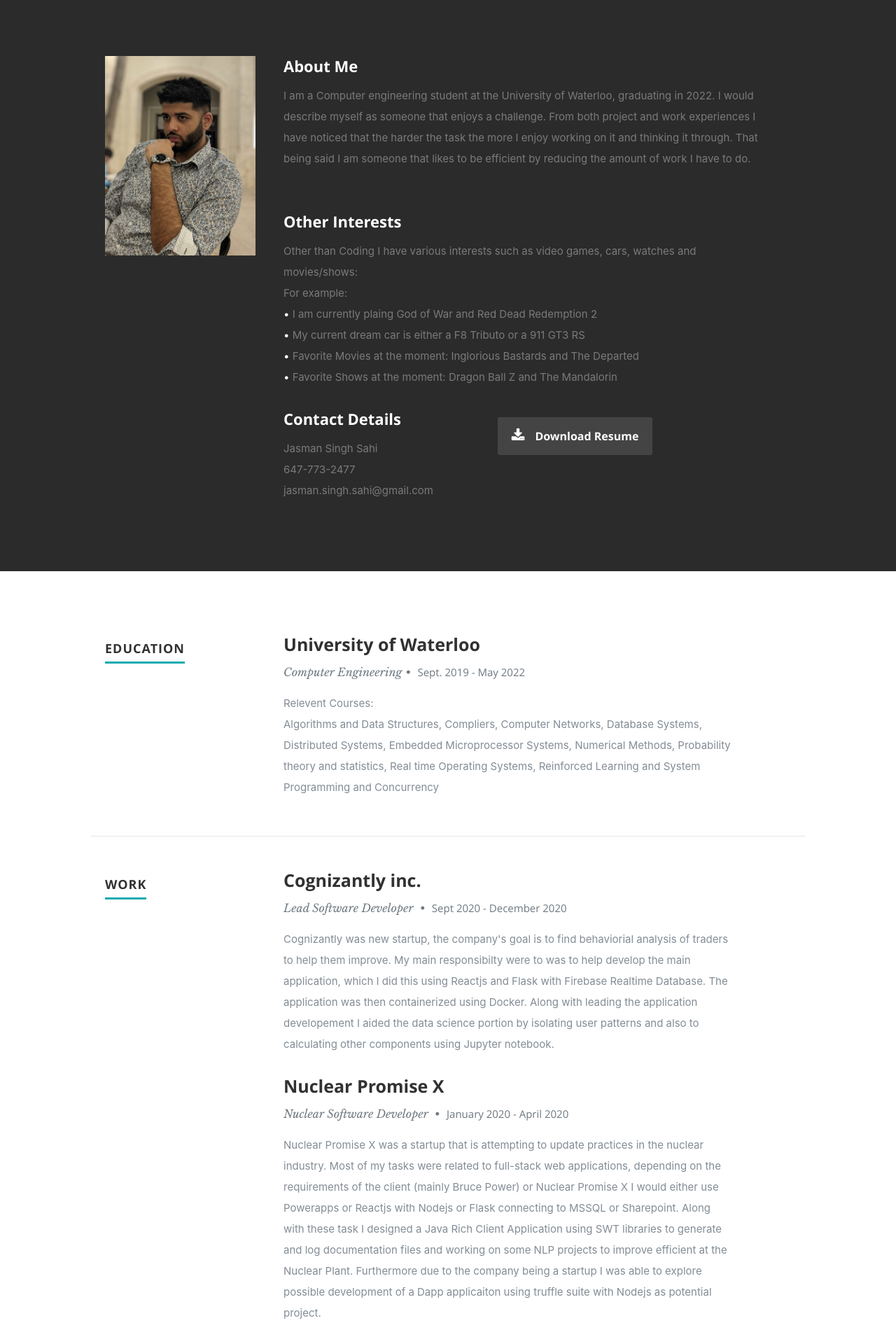
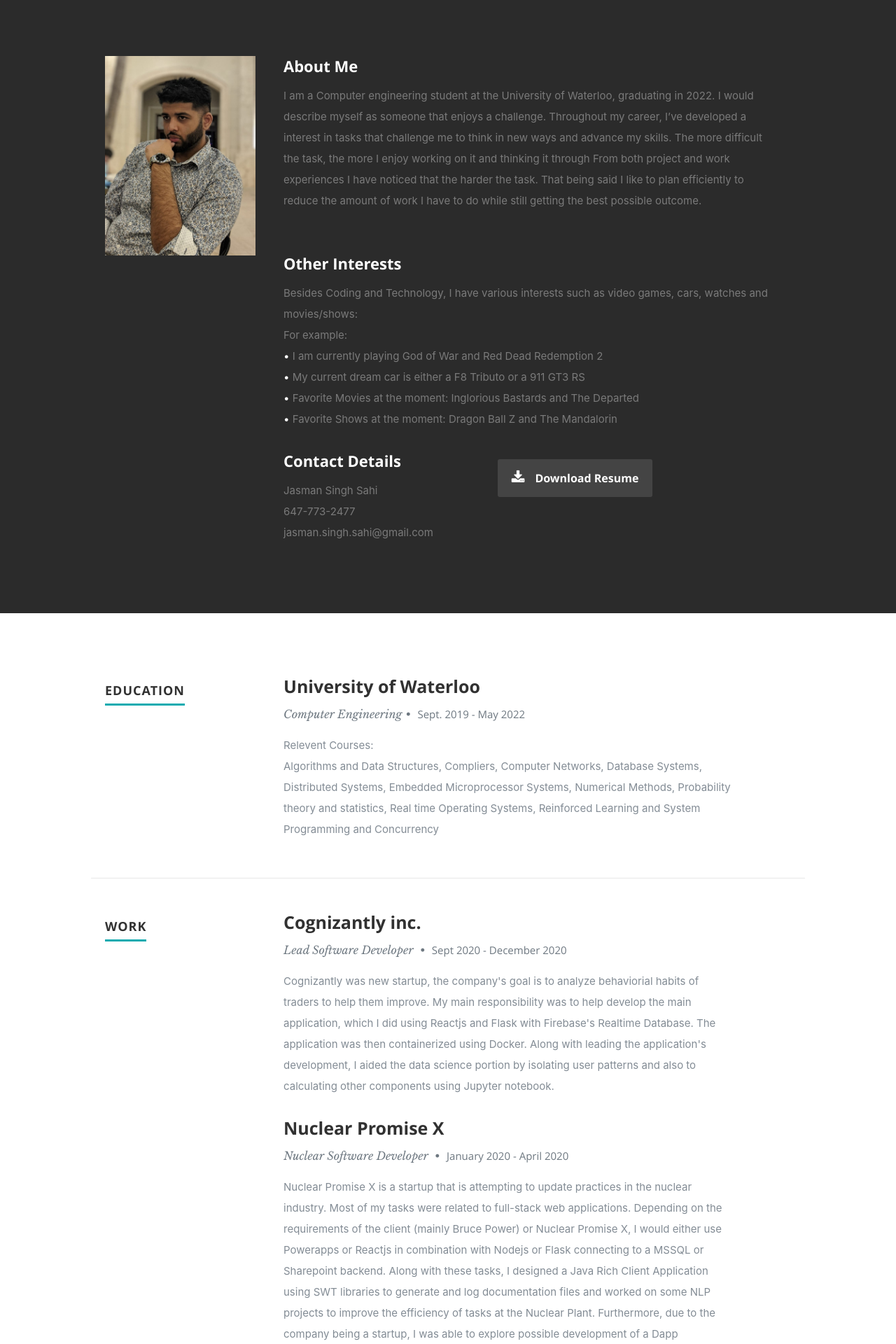
Before and after one commit to Jas1999/PortfolioWebsite, a React (Create React App) app: page / in a window 1280 px wide. Shown: the part 820-2740 px from the top of the page at 70% size. Built offline with nearby package versions, Linux system fonts and the light colour scheme.

Commit message:
updated job descriptiions

```diff
--- a/src/components/about.js
+++ b/src/components/about.js
@@ -14,13 +14,10 @@ export default class AboutMe extends Component {
               <p>
                 I am a Computer engineering student at the University of Waterloo, graduating in 2022.
                 I would describe myself as someone that enjoys a challenge.
-                From both project and work experiences I have noticed that the harder the task
-                the more I enjoy working on it and thinking it through.
-                That being said I am someone that likes to be efficient by reducing the amount of work I
-                have to do.
-
-
-
+                Throughout my career, I’ve developed a interest in tasks that challenge me to think in new ways and advance my skills.
+                The more difficult the task, the more I enjoy working on it and thinking it through
+                From both project and work experiences I have noticed that the harder the task.
+                That being said I like to plan efficiently to reduce the amount of work I have to do while still getting the best possible outcome.
                 <br />
                 <br />
 
@@ -36,10 +33,10 @@ export default class AboutMe extends Component {
 
               <h3>Other Interests </h3>
               <p style={{textAlign:"left"}}>
-              Other than Coding I have various interests such as video games, cars, watches and movies/shows:
+              Besides Coding and Technology, I have various interests such as video games, cars, watches and movies/shows:
               <br/>
               For example: <br/>
-              <span>•</span> I am currently plaing God of War and Red Dead Redemption 2 <br/>
+              <span>•</span> I am currently playing God of War and Red Dead Redemption 2 <br/>
               <span>•</span> My current dream car is either a F8 Tributo or a 911 GT3 RS <br/>
               <span>•</span> Favorite Movies at the moment: Inglorious Bastards and The Departed <br/>
               <span>•</span> Favorite Shows at the moment: Dragon Ball Z and The Mandalorin
--- a/src/components/header.js
+++ b/src/components/header.js
@@ -27,10 +27,13 @@ export default class Header extends Component {
 
               <h1 className="responsive-headline">I'm Jasman Singh Sahi</h1>
               <h3>
-              I am a 4th year Computer engineering student at the University of Waterloo.
-              I am someone that loves challenges and working hard.
+              I am a 4th year Computer engineering student at the University of Waterloo
+              with a strong drive and love of challenges.
               {
                   /*
+
+                  I am a 4th year Computer engineering student at the University of Waterloo.
+                  I am someone that loves challenges and working hard.
 
                   I have a passion for learning and applying my knowledge to solve complex problems.
 
--- a/src/components/resume.js
+++ b/src/components/resume.js
@@ -47,10 +47,11 @@ export default class Resume extends Component {
                  <h3>Cognizantly inc.</h3>
                  <p className="info">Lead Software Developer <span>•</span> <em className="date">Sept 2020 - December 2020</em></p>
                  <p  style={{textAlign:"left"}}>
-                 Cognizantly was new startup, the company's goal is to find behaviorial analysis of traders to help them improve.
-                 My main responsibilty were to was to help develop the main application, which
-                 I did this using Reactjs and Flask with Firebase Realtime Database.
-                 The application was then containerized using Docker. Along with leading the application developement I aided the data science portion by
+
+                 Cognizantly was new startup, the company's goal is to analyze behaviorial habits of traders to help them improve.
+                 My main responsibility was to help develop the main application, which
+                 I did using Reactjs and Flask with Firebase's Realtime Database. The application was then containerized
+                 using Docker. Along with leading the application's development, I aided the data science portion by
                  isolating user patterns and also to calculating other components using Jupyter notebook.
 
                  {/*
@@ -67,12 +68,13 @@ export default class Resume extends Component {
                  <h3>Nuclear Promise X</h3>
                  <p className="info">Nuclear Software Developer <span>•</span> <em className="date">January 2020 - April 2020</em></p>
                  <p style={{textAlign:"left"}}>
-                 Nuclear Promise X was a startup that is attempting to update practices in the nuclear industry.
-                 Most of my tasks were related to full-stack web applications, depending on the requirements of the client (mainly Bruce Power) or Nuclear Promise X
-                 I would either use Powerapps or Reactjs with Nodejs or Flask  connecting to MSSQL or Sharepoint.
-                 Along with these task I designed a Java Rich Client Application using SWT libraries to generate and log documentation files
-                 and working on some NLP projects to improve efficient at the Nuclear Plant. Furthermore due to the company being a startup I
-                 was able to explore possible development of a Dapp applicaiton using truffle suite with Nodejs as potential project.
+                 Nuclear Promise X is a startup that is attempting to update practices in the nuclear industry.
+                 Most of my tasks were related to full-stack web applications. Depending on the requirements of the client
+                 (mainly Bruce Power) or Nuclear Promise X, I would either use Powerapps or Reactjs in combination with Nodejs or Flask connecting to a
+                 MSSQL or Sharepoint backend. Along with these tasks, I designed a Java Rich Client Application using SWT libraries to generate and
+                 log documentation files and worked on some NLP projects to improve the efficiency of tasks at the Nuclear Plant.
+                 Furthermore, due to the company being a startup, I was able to explore possible development of a Dapp applicaiton using
+                 truffle suite with Nodejs as potential project.
 
                  {/*
                      • Created Full Stack applications using Powerapps with Sharepoint/SQl and Reactjs with Nodejs/Flask <br/>
@@ -92,8 +94,8 @@ export default class Resume extends Component {
 
                  For this coop I worked on at the TMX location on the floor with the traders.
                  My main objective was to reduce time consuming tasks to make the process of information being transported more efficient and effortless.
-                 Todo this I created Python scripts using Webscraping with Selenium to grab data and organizing it to ensure efficiency,
-                 along with updating the MySQL server and check the accuracy of record. Furthermore I automated and expanded on past scripts in PowerShell and VBA for Excel Macros.
+                 To do this I created Python scriptsm using Webscraping with Seleniumm to grab data and organizing it to ensure efficiency,
+                 along with updating the MySQL server and check the accuracy of record. Furthermorem I automated and expanded on past scripts in PowerShell and VBA for Excel Macros.
                  As well with this I expanded on several SQL queries to improve the database structures.
 
                  {/*
@@ -114,9 +116,11 @@ export default class Resume extends Component {
                     <h3>Waterloop Design team</h3>
                     <p className="info">Electrical Team Member<span>•</span> <em className="date">January 2019 - April 2019</em></p>
                     <p style={{textAlign:"left"}}>
-                    I was apart of the electrical team on waterloo hyperloop design team.
+                    I was apart of the electrical team on Waterloo Hyperloop Design Team.
                     In this role I used Eagle to create schematics and board layout for an aruino shield that would be used in the pod.
-                    Along with this I Assisted in conducting battery testing to ensure device information and usage was correct when creating the circuit.
+                    Additionally I assisted in conducting battery testing to ensure device information and usage was correct
+                    when creating the circuit.
+
                     {/*
                         • Used Eagle to create the schematic and board layout for an Arduino shield used in the pod <br/>
                         • Assisted in carrying out battery testing to ensure device information and usage was correct
@@ -130,9 +134,11 @@ export default class Resume extends Component {
                     <h3>TD Bank</h3>
                     <p className="info">Automation Controller/Access Analyst <span>•</span> <em className="date">September 2018 - December 2018</em></p>
                     <p style={{textAlign:"left"}}>
-                    During this coop I was on the automation team at TD bank. In this role I created a database in Microsoft Accesses using SQL and VBA to set up a system
-                    to log process changes improving communication for the team, along with this I worked on automating banking tasks and scheduling using Python and BluePrism.
+                    During this work term I was on the automation team at TD bank. In this role I created a database in Microsoft Accesses using SQL and VBA to set up a system
+                    to log process changes, improving communication for the team.
+                    Along with this, I worked on automating banking tasks and scheduling using Python and BluePrism.
                     Along with testing the automations developed.
+
                     {/*
                         • Created a database in Microsoft Access using SQL queries and VBA to set up a system to log process changes improving communication <br/>
                         • Optimized scheduling of processes and created Python scripts increase overall efficiency <br/>
@@ -148,10 +154,10 @@ export default class Resume extends Component {
                  <h3>National Research Council Canada</h3>
                  <p className="info"> Application Developer <span>•</span> <em className="date">January 2018 - April 2018</em></p>
                  <p style={{textAlign:"left"}}>
-                 Developed an web application using HTML, CSS, and JavaScript(jQuery and Bootstrap) which displayed information to be monitored.
-                 Additional I used MySQL and Java to aid in backend developed by setting up queries and creating Java Classes to store information.
+                 Developed an web application using HTML, CSS, and JavaScript(jQuery and Bootstrap), which displayed information to be monitored.
+                 Additionally I used MySQL and Java to aid in backend developed by setting up queries and creating Java Classes to store information.
                  Along with these tasks I was given the opportunity to test a Data Acquisition Server Device
-                 using TCP to command line, and analyze its use cases.
+                 using TCP to command line, and analyze its usability for the organization.
 
                  {/*
                      • Developed an online application using HTML, CSS, and JavaScript to display relevant information <br/>
@@ -160,6 +166,7 @@ export default class Resume extends Component {
                      • Conducted a Functionality Analysis of a Data Acquisition Server Device using TCP to command line
                   */}
                  </p>
+                 <br/>
                </div>
              </div> {/* item end */}
 
```
